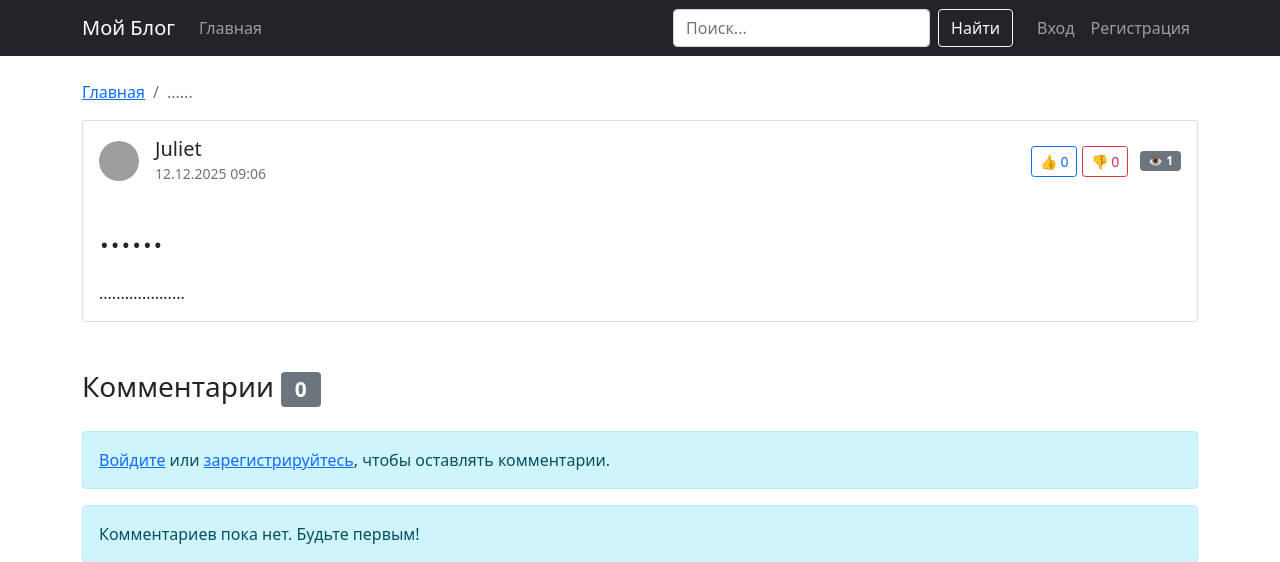
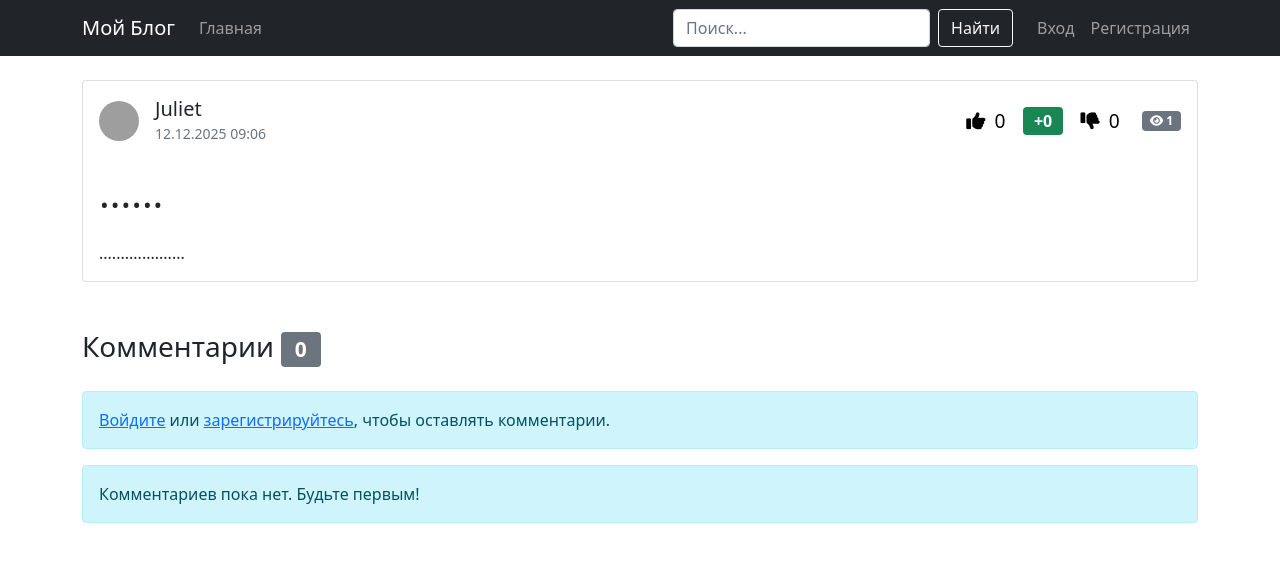
Before and after one commit to juliet089/blog, a PHP site: page /blog/article.php?id=2 in a window 1280 px wide. Shown: the top 562 px of the page. Run offline with PHP 8.4, Linux system fonts and the light colour scheme; data comes from the database, SQL or seed files in the repository; tables that the repository leaves empty hold one stand-in row (values such as "Sample post"); grey boxes are pictures that could not be loaded.

Commit message:
Update article.php

```diff
--- a/blog/article.php
+++ b/blog/article.php
@@ -1,5 +1,66 @@
 <?php
 require_once 'config.php';
+
+// Обработка рейтинга (ДОЛЖНО БЫТЬ САМЫМ ПЕРВЫМ!)
+if ($_SERVER['REQUEST_METHOD'] === 'POST' && isset($_POST['rate_article'])) {
+    if (!isLoggedIn()) {
+        $_SESSION['error'] = 'Для оценки необходимо войти в систему';
+        header("Location: " . ($_SERVER['HTTP_REFERER'] ?? 'index.php'));
+        exit;
+    }
+
+    $articleId = (int)($_POST['article_id'] ?? 0);
+    $value = (int)($_POST['rating_value'] ?? 0);
+    $userId = $_SESSION['user_id'];
+
+    if (!$articleId) {
+        $_SESSION['error'] = 'Не указана статья';
+        header("Location: index.php");
+        exit;
+    }
+
+    if ($value !== 1 && $value !== -1) {
+        $_SESSION['error'] = 'Некорректное значение рейтинга';
+        header("Location: article.php?id=$articleId");
+        exit;
+    }
+
+    $db = getDB();
+
+    try {
+        // Проверяем существующий рейтинг
+        $checkStmt = $db->prepare("SELECT id, value FROM ratings WHERE article_id = ? AND user_id = ?");
+        $checkStmt->execute([$articleId, $userId]);
+        $existingRating = $checkStmt->fetch();
+
+        if ($existingRating) {
+            if ($existingRating['value'] === $value) {
+                // Удаляем оценку (повторное нажатие)
+                $deleteStmt = $db->prepare("DELETE FROM ratings WHERE article_id = ? AND user_id = ?");
+                $deleteStmt->execute([$articleId, $userId]);
+                $_SESSION['success'] = 'Оценка удалена';
+            } else {
+                // Меняем оценку
+                $updateStmt = $db->prepare("UPDATE ratings SET value = ? WHERE article_id = ? AND user_id = ?");
+                $updateStmt->execute([$value, $articleId, $userId]);
+                $_SESSION['success'] = 'Оценка изменена';
+            }
+        } else {
+            // Добавляем новую оценку
+            $insertStmt = $db->prepare("INSERT INTO ratings (article_id, user_id, value) VALUES (?, ?, ?)");
+            $insertStmt->execute([$articleId, $userId, $value]);
+            $_SESSION['success'] = 'Спасибо за оценку!';
+        }
+
+        header("Location: article.php?id=$articleId");
+        exit;
+
+    } catch (PDOException $e) {
+        $_SESSION['error'] = 'Ошибка при сохранении оценки: ' . $e->getMessage();
+        header("Location: article.php?id=$articleId");
+        exit;
+    }
+}
 
 if (!isset($_GET['id'])) {
     header('Location: index.php');
@@ -27,7 +88,7 @@ if (!$article) {
 // Увеличение счетчика просмотров
 $db->prepare("UPDATE articles SET views = views + 1 WHERE id = ?")->execute([$articleId]);
 
-// Получение рейтинга
+// Получение рейтинга (используем функции из config.php)
 $rating = getArticleRating($articleId);
 $userRating = isLoggedIn() ? getUserRating($articleId, $_SESSION['user_id']) : 0;
 
@@ -115,29 +176,6 @@ if ($_SERVER['REQUEST_METHOD'] === 'POST' && isset($_POST['add_comment'])) {
         }
     }
 }
-
-// Обработка рейтинга
-if ($_SERVER['REQUEST_METHOD'] === 'POST' && isset($_POST['rate'])) {
-    if (!isLoggedIn()) {
-        $error = 'Для оценки необходимо войти в систему';
-    } else {
-        $value = (int)$_POST['value'];
-        $userId = $_SESSION['user_id'];
-
-        // Удаляем предыдущий рейтинг пользователя
-        $db->prepare("DELETE FROM ratings WHERE article_id = ? AND user_id = ?")
-           ->execute([$articleId, $userId]);
-
-        // Добавляем новый
-        if ($value !== 0) {
-            $db->prepare("INSERT INTO ratings (article_id, user_id, value) VALUES (?, ?, ?)")
-               ->execute([$articleId, $userId, $value]);
-        }
-
-        header("Location: article.php?id=$articleId");
-        exit;
-    }
-}
 ?>
 <!DOCTYPE html>
 <html lang="ru">
@@ -146,50 +184,37 @@ if ($_SERVER['REQUEST_METHOD'] === 'POST' && isset($_POST['rate'])) {
     <meta name="viewport" content="width=device-width, initial-scale=1.0">
     <title><?= escape($article['title']) ?> - <?= SITE_NAME ?></title>
     <link href="https://cdn.jsdelivr.net/npm/bootstrap@5.1.3/dist/css/bootstrap.min.css" rel="stylesheet">
+    <link rel="stylesheet" href="https://cdnjs.cloudflare.com/ajax/libs/font-awesome/6.0.0/css/all.min.css">
     <style>
         .avatar { width: 40px; height: 40px; border-radius: 50%; object-fit: cover; }
         .comment { border-left: 2px solid #dee2e6; padding-left: 15px; margin-bottom: 15px; }
-        .comment .comment { margin-left: 30px; }
-        .rating-btn.active { color: #0d6efd; font-weight: bold; }
-        .reply-form { display: none; margin-top: 10px; }
-        .reply-form.active { display: block; }
+        .rating-btn { border: none; background: none; cursor: pointer; font-size: 1.2rem; padding: 5px 10px; }
+        .like-btn.active { color: #198754; }
+        .dislike-btn.active { color: #dc3545; }
+        .rating-btn:hover { transform: scale(1.1); transition: transform 0.2s; }
     </style>
 </head>
 <body>
-    <?php
-
-    if (!file_exists('navbar.php')) {
-        // Простая навигация
-        echo '<nav class="navbar navbar-expand-lg navbar-dark bg-dark">
-            <div class="container">
-                <a class="navbar-brand" href="index.php">'.SITE_NAME.'</a>
-                <div class="navbar-nav ms-auto">
-                    <a class="nav-link" href="index.php">Главная</a>
-                    '.(isLoggedIn() ? '
-                    <a class="nav-link" href="profile.php">'.escape($_SESSION['username']).'</a>
-                    <a class="nav-link" href="logout.php">Выход</a>
-                    ' : '
-                    <a class="nav-link" href="login.php">Вход</a>
-                    <a class="nav-link" href="register.php">Регистрация</a>
-                    ').'
-                </div>
-            </div>
-        </nav>';
-    } else {
-        require_once 'navbar.php';
-    }
-    ?>
+    <?php require_once 'navbar.php'; ?>
 
     <div class="container mt-4">
-        <!-- Навигация -->
-        <nav aria-label="breadcrumb">
-            <ol class="breadcrumb">
-                <li class="breadcrumb-item"><a href="index.php">Главная</a></li>
-                <li class="breadcrumb-item active"><?= escape($article['title']) ?></li>
-            </ol>
-        </nav>
+        <!-- Сообщения -->
+        <?php if (isset($_SESSION['success'])): ?>
+            <div class="alert alert-success alert-dismissible fade show">
+                <?= $_SESSION['success'] ?>
+                <button type="button" class="btn-close" data-bs-dismiss="alert"></button>
+            </div>
+            <?php unset($_SESSION['success']); ?>
+        <?php endif; ?>
 
-        <!-- Статья -->
+        <?php if (isset($_SESSION['error'])): ?>
+            <div class="alert alert-danger alert-dismissible fade show">
+                <?= $_SESSION['error'] ?>
+                <button type="button" class="btn-close" data-bs-dismiss="alert"></button>
+            </div>
+            <?php unset($_SESSION['error']); ?>
+        <?php endif; ?>
+<!-- Статья -->
         <article class="mb-5">
             <div class="card">
                 <div class="card-body">
@@ -203,21 +228,39 @@ if ($_SERVER['REQUEST_METHOD'] === 'POST' && isset($_POST['rate'])) {
                             </div>
                         </div>
 
+                        <!-- Форма рейтинга -->
                         <div class="rating-section">
                             <form method="POST" class="d-inline">
-                                <button type="submit" name="rate"
-                                        class="rating-btn btn btn-sm <?= $userRating == 1 ? 'btn-primary' : 'btn-outline-primary' ?>"
-                                        onclick="this.form.querySelector('input[name=\"value\"]').value = 1">
-                                    👍 <?= $rating['likes'] ?? 0 ?>
-                                </button>
-                                <button type="submit" name="rate"
-                                        class="rating-btn btn btn-sm <?= $userRating == -1 ? 'btn-danger' : 'btn-outline-danger' ?>"
-                                        onclick="this.form.querySelector('input[name=\"value\"]').value = -1">
-                                    👎 <?= $rating['dislikes'] ?? 0 ?>
-                                </button>
-                                <input type="hidden" name="value" value="">
+                                <input type="hidden" name="rate_article" value="1">
+                                <input type="hidden" name="article_id" value="<?= $articleId ?>">
+
+                                <div class="btn-group" role="group">
+                                    <!-- Лайк -->
+                                    <button type="submit" name="rating_value" value="1"
+                                            class="rating-btn like-btn <?= $userRating == 1 ? 'active' : '' ?>">
+                                        <i class="fas fa-thumbs-up"></i>
+                                        <span class="ms-1"><?= $rating['likes'] ?></span>
+                                    </button>
+
+                                    <!-- Общий рейтинг -->
+                                    <span class="mx-2 align-self-center">
+                                        <span class="badge bg-<?= $rating['total'] >= 0 ? 'success' : 'danger' ?> fs-6">
+                                            <?= $rating['total'] >= 0 ? '+' : '' ?><?= $rating['total'] ?>
+                                        </span>
+                                    </span>
+
+                                    <!-- Дизлайк -->
+                                    <button type="submit" name="rating_value" value="-1"
+                                            class="rating-btn dislike-btn <?= $userRating == -1 ? 'active' : '' ?>">
+                                        <i class="fas fa-thumbs-down"></i>
+                                        <span class="ms-1"><?= $rating['dislikes'] ?></span>
+                                    </button>
+                                </div>
                             </form>
-                            <span class="badge bg-secondary ms-2">👁️ <?= $article['views'] ?></span>
+
+                            <span class="badge bg-secondary ms-2">
+                                <i class="fas fa-eye"></i> <?= $article['views'] ?>
+                            </span>
                         </div>
                     </div>
 
@@ -230,13 +273,16 @@ if ($_SERVER['REQUEST_METHOD'] === 'POST' && isset($_POST['rate'])) {
                     <?php if (isLoggedIn() && ($_SESSION['user_id'] == $article['user_id'] || isAdmin())): ?>
                         <div class="mt-4 pt-3 border-top">
                             <a href="edit_article.php?id=<?= $article['id'] ?>" class="btn btn-warning">
-                                Редактировать
+                                <i class="fas fa-edit"></i> Редактировать
                             </a>
                         </div>
                     <?php endif; ?>
                 </div>
             </div>
         </article>
+
+
+
 
         <!-- Комментарии -->
         <section id="comments" class="mb-5">
@@ -362,16 +408,6 @@ if ($_SERVER['REQUEST_METHOD'] === 'POST' && isset($_POST['rate'])) {
             document.getElementById('content').placeholder = 'Введите текст комментария...';
         });
 
-        // Обработка рейтинга
-        document.querySelectorAll('.rating-btn').forEach(btn => {
-            btn.addEventListener('click', function(e) {
-                e.preventDefault();
-                const form = this.closest('form');
-                const value = this.textContent.includes('👍') ? 1 : -1;
-                form.querySelector('input[name="value"]').value = value;
-                form.submit();
-            });
-        });
     </script>
 </body>
 </html>
```
